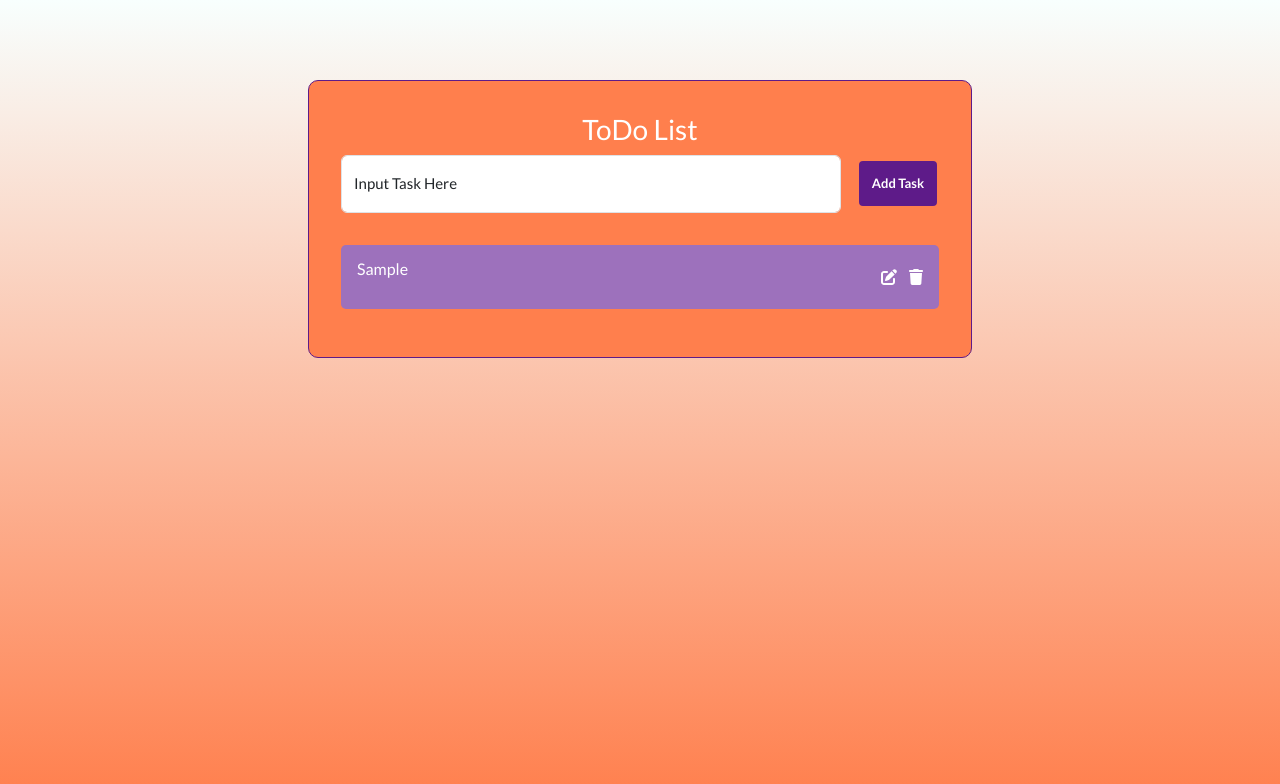
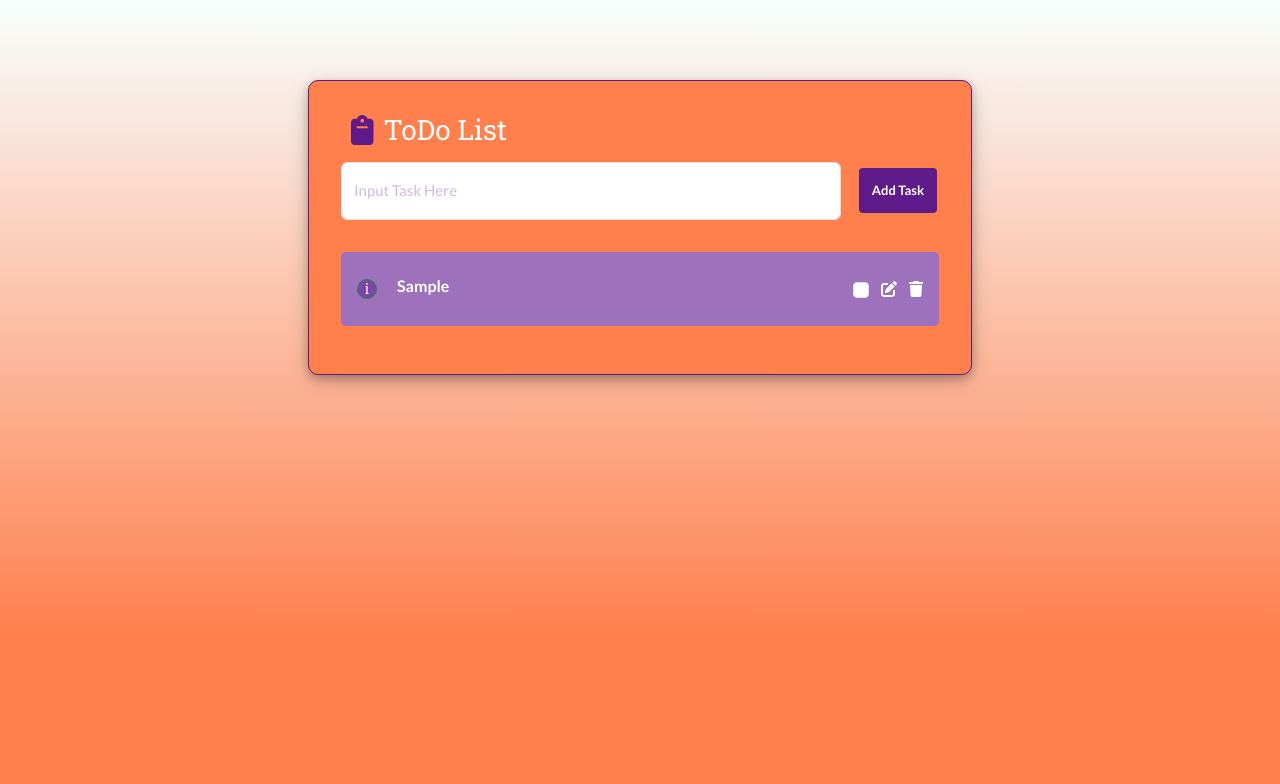
Before and after one commit to ElijahRDNT/todo-react, a React (Vite) app: page / in a window 1280 px wide. Both pictures are taken after typing "Sample" into the empty fields and a click on the button "Add Task". Shown: the top 784 px of the page. Built offline with nearby package versions, Linux system fonts and the light colour scheme.

Commit message:
feat: add date created, fix: fix completed task and local storage connection

```diff
--- a/index.html
+++ b/index.html
@@ -2,6 +2,8 @@
 <html lang="en">
   <head>
     <meta charset="UTF-8" />
+    <link rel="stylesheet" href="https://fonts.googleapis.com/css2?family=Roboto+Slab:wght@400;700&display=swap">
+    <link rel="stylesheet" href="https://fonts.googleapis.com/css2?family=Lato:wght@400;700&display=swap">
     <link href="https://cdn.jsdelivr.net/npm/bootstrap@5.3.3/dist/css/bootstrap.min.css" rel="stylesheet" integrity="sha384-QWTKZyjpPEjISv5WaRU9OFeRpok6YctnYmDr5pNlyT2bRjXh0JMhjY6hW+ALEwIH" crossorigin="anonymous">
     <meta name="viewport" content="width=device-width, initial-scale=1.0" />
     <title>Vite + React</title>
--- a/src/App.css
+++ b/src/App.css
@@ -1,18 +1,22 @@
 @import url('https://fonts.googleapis.com/css2?family=Poppins&display=swap');
 @import url('https://fonts.googleapis.com/css2?family=Lato:ital,wght@0,100;0,300;0,400;0,700;0,900;1,100;1,300;1,400;1,700;1,900&family=Roboto:wght@100&display=swap');
+@import url('https://fonts.googleapis.com/css2?family=Roboto+Slab:wght@400;700&display=swap');
+@import url('https://fonts.googleapis.com/css2?family=Lato:wght@400;700&display=swap');
 
 * {
-  font-family: 'Lato', 'Roboto';
+  font-family: 'Lato', 'Roboto Slab';
   margin: 0;
   padding: 0;
   box-sizing: border-box;
 }
 
 body {
-  height: 100vh;
-  background: linear-gradient(to bottom, #F8FFFE, #FF7F4D);
+  min-height: 100vh;
+  background: linear-gradient(to bottom, #F8FFFE, #FF7F4D 80%);
   display: flex;
   justify-content: center;
+  flex: 1;
+  padding-bottom: 5%;
 }
 
 .App {
@@ -23,6 +27,7 @@ h1 {
   color: #fff;
   margin-bottom: 0.5rem;
   font-size: 1.75rem;
+  font-family: 'Roboto Slab', serif;
 }
 
 .TodoWrapper {
@@ -30,11 +35,13 @@ h1 {
   margin-top: 5rem;
   padding: 2rem;
   border-radius: 10px;
+  box-shadow: 0 4px 8px rgba(0, 0, 0, 0.2),
+  0 6px 20px rgba(0, 0, 0, 0.19);
 }
 
 .TodoForm {
-  font-family: "Roboto", sans-serif;
-  font-weight: 400;
+  /* font-family: "Roboto Slab", sans-serif; */
+  /* font-weight: 400; */
   font-style: normal;
   font-size: 15px;
   width: 100%;
@@ -69,6 +76,8 @@ h1 {
   align-items: center;
   background: #9D71BC;
   color: #fff;
+  font-family: "Lato", sans-serif;
+  font-weight: 600;
   padding: 0.75rem 1rem;
   border-radius: 5px;
   margin-bottom: 1rem;
@@ -76,6 +85,10 @@ h1 {
 
 .fa-trash {
   margin-left: 0.75rem;
+}
+
+.form-check-input:checked{
+  background-color: #5E1B89;
 }
 /*
 .incompleted {
@@ -86,7 +99,6 @@ h1 {
 .completed {
   color: #c5aeff;
   text-decoration: line-through;
-  cursor: pointer;
 }
 
 .edit-icon,
--- a/src/components/Todo.jsx
+++ b/src/components/Todo.jsx
@@ -2,16 +2,51 @@ import React from 'react'
 import { FontAwesomeIcon } from '@fortawesome/react-fontawesome'
 import { faPenToSquare } from '@fortawesome/free-solid-svg-icons'
 import { faTrash } from '@fortawesome/free-solid-svg-icons'
+import Button from 'react-bootstrap/Button';
+import OverlayTrigger from 'react-bootstrap/OverlayTrigger';
+import Tooltip from 'react-bootstrap/Tooltip';
+
 
 export const Todo = ({task, toggleComplete, deleteTodo, editTodo}) => {
   console.log(task)
+
+  const renderTooltip = (props) => (
+    <Tooltip id="button-tooltip" {...props}>
+      Created at: {task.createdAt}
+    </Tooltip>
+  );
+
+  const circleButtonStyle = {
+    width: '20px',
+    height: '20px',
+    borderRadius: '50%',
+    display: 'flex',
+    justifyContent: 'center',
+    alignItems: 'center',
+    padding: '0',
+    marginRight: '10px',
+    background: "rgba(94, 27, 137, 0.5)",
+    fontFamily: "'Times New Roman'"
+  };
+
   return (
-    <div className='Todo'>
-      <p onClick={() => toggleComplete(task.id)} className={`${task.completed ? "completed" : ""}`}>{task.task}</p>
+    <div className='Todo d-flex justify-content-between align-items-center'>
+      <div className='Todo d-flex align-items-center' style={{padding: '0rem', marginBottom: "0px"}}>
+      <OverlayTrigger
+      placement="right"
+      delay={{ show: 250, hide: 400 }}
+      overlay={renderTooltip}
+      >
+        <Button variant="success" style={circleButtonStyle}>i</Button>
+      </OverlayTrigger>
+      <p className={`${task.completed ? "completed" : ""}`} style={{marginLeft: '10px', marginTop:"10px"}}>{task.task}</p>
+      </div>
+
       <div>
+        <input onChange={() => toggleComplete(task.id)} className={`${task.completed ? "completed" : ""} form-check-input`} type="checkbox" checked={task.completed} value="" id="flexCheckDefault" style={{cursor:"pointer", alignItems:"center", marginRight:"12px", marginTop:"5px"}}/>
         <FontAwesomeIcon className="edit-icon" icon={faPenToSquare} onClick={() => editTodo(task.id)} />
         <FontAwesomeIcon className="delete-icon" icon={faTrash} onClick={() => deleteTodo(task.id)} />
-        </div>
+      </div>
     </div>
   )
 }
--- a/src/components/TodoForm.jsx
+++ b/src/components/TodoForm.jsx
@@ -16,7 +16,7 @@ export const TodoForm = ({addTodo}) => {
     <form className='TodoForm d-flex align-items-center justify-content-space-around' onSubmit={handleSubmit}>
         <div className="form-floating mb-3 me-3" >
             <input type="text" className="form-control" id="floatingInput" placeholder="Add Task Here" style={{width: '500px'}} value={value} onChange={(e) => setValue(e.target.value)}/>
-            <label htmlFor="floatingInput">Input Task Here</label>
+            <label htmlFor="floatingInput" style={{color:"#5E1B89", opacity:"30%"}}>Input Task Here</label>
         </div>
         <div className="col-auto">
             <button type="submit" className="btn btn-primary mb-3 todo-btn" style={{background: '#5E1B89', border: '2px solid #FF7F4D'}}>Add Task</button>
--- a/src/components/TodoWrapper.jsx
+++ b/src/components/TodoWrapper.jsx
@@ -1,4 +1,6 @@
 import React, {useState, useEffect} from 'react'
+import { FontAwesomeIcon } from '@fortawesome/react-fontawesome'
+import { faClipboard } from '@fortawesome/free-solid-svg-icons'
 import './TodoWrapper.css'
 import { TodoForm } from './TodoForm'
 import { v4 as uuidv4 } from 'uuid';
@@ -10,12 +12,21 @@ export const TodoWrapper = () => {
   const [todos, setTodos] = useState([])
 
   const addTodo = todo => {
-    setTodos(todos =>[...todos, {id: uuidv4(), task: todo, completed: false, isEditing: false}]);
+    const options = {
+      year: 'numeric',
+      month: 'long',
+      day: 'numeric',
+      hour: 'numeric',
+      minute: 'numeric',
+      hour12: true
+    };
+    setTodos(todos =>[...todos, {id: uuidv4(), task: todo, completed: false, isEditing: false, createdAt: new Date().toLocaleString('en-US', options)}]);
     console.log(todos);
   }
 
   useEffect(() => {
     if (todos.length === 0) return;
+    console.log(todos);
     localStorage.setItem('todos', JSON.stringify(todos));
   }, [todos]);
 
@@ -32,7 +43,13 @@ export const TodoWrapper = () => {
     );
   }
 
-  const deleteTodo = (id) => setTodos(todos.filter((todo) => todo.id !== id));
+  const deleteTodo = (id) => {
+    setTodos(todos.filter((todo) => todo.id !== id));
+    if (todos.length == 1){
+      setTodos([]);
+      localStorage.removeItem('todos');
+    }
+  }
 
   const editTodo = (id) => {
     setTodos(
@@ -52,7 +69,10 @@ export const TodoWrapper = () => {
 
   return (
     <div className='TodoWrapper' style={{display: "inline-block", border: "1px solid #5E1B89"}}>
-      <h1>ToDo List</h1>
+      <div style={{ display: "flex", alignItems: "center", marginLeft:"10px", paddingBottom:"15px"}}>
+        <FontAwesomeIcon icon={faClipboard} style={{ fontSize: "30px", marginRight: "10px", color:"#5E1B89" }} />
+        <h1 style={{ margin: 0 }}>ToDo List</h1>
+      </div>
         <TodoForm addTodo={addTodo} />
         {todos.map((todo) =>{
           console.log(todo.id);
```
